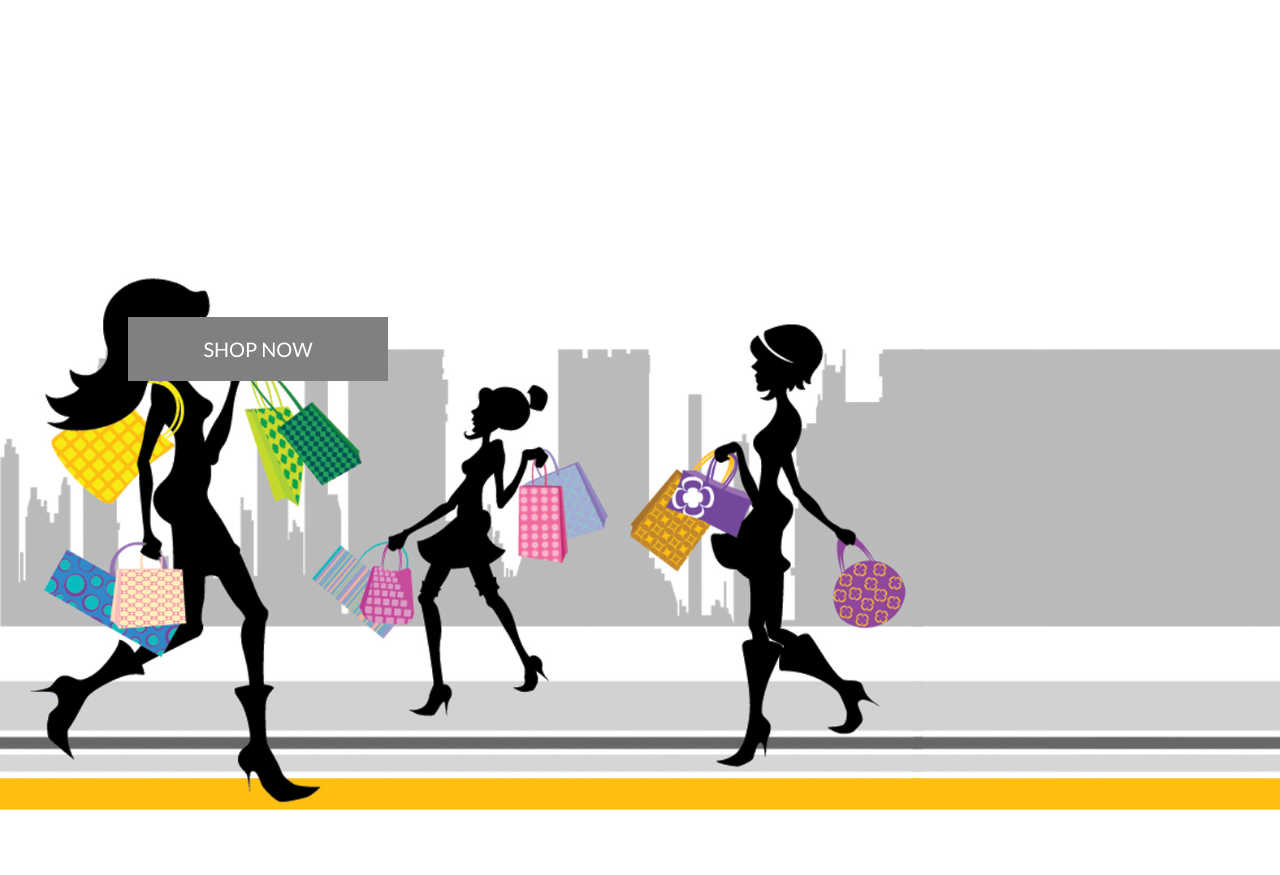
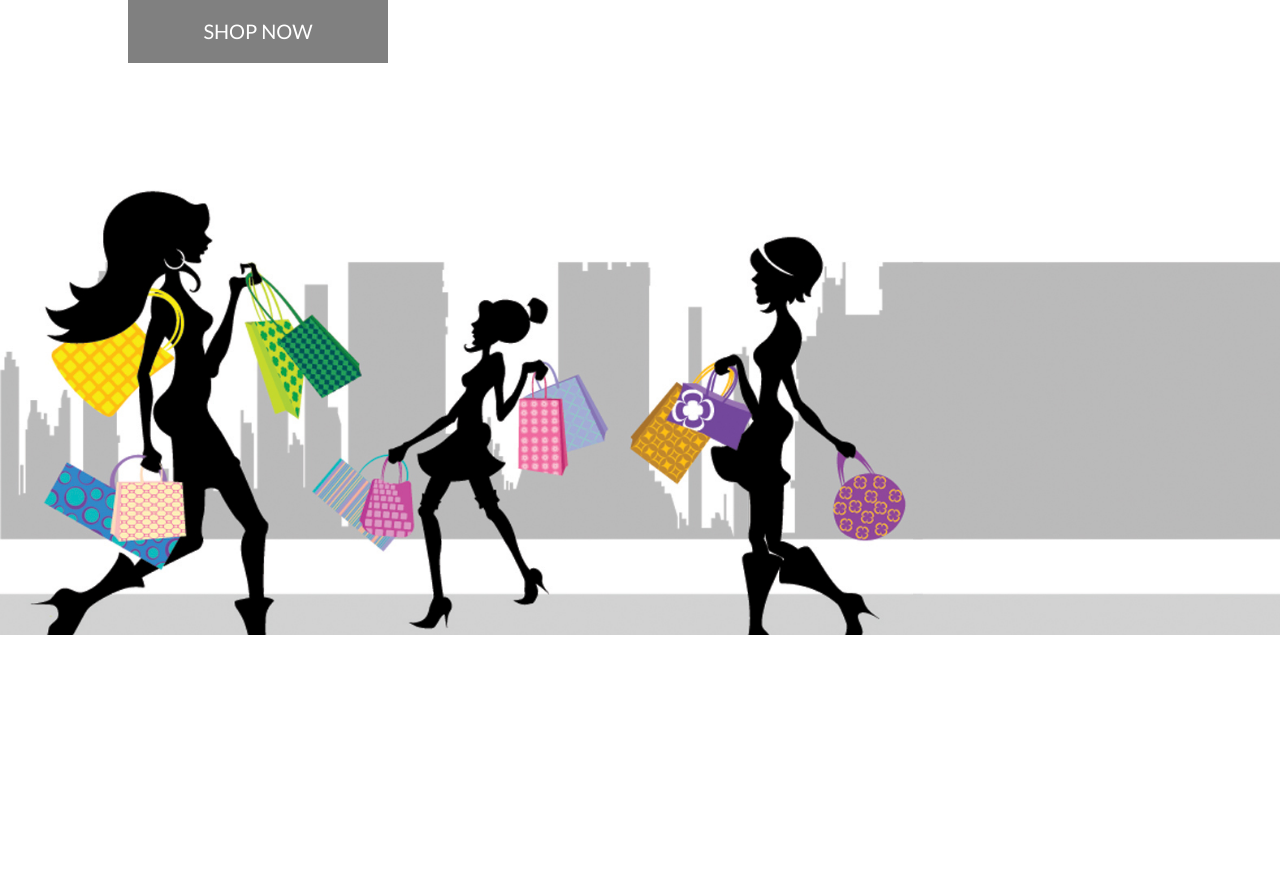
Before and after one commit to besheraj/aj-ecomm, a Django app: page / in a window 1280 px wide. Shown: the part 165-1040 px from the top of the page. After the commit the page ends 800 px from the top, so only its background shows below. Run offline with Django 3.2, Linux system fonts and the light colour scheme; some libraries are stand-ins or nearby versions.

Commit message:
re style the main page

```diff
--- a/home/templates/home/index.html
+++ b/home/templates/home/index.html
@@ -10,9 +10,8 @@
 {% endblock %}
 
 {% block content %}
-    <div class="container h-100">
-        <div class="row h-100">
-
+    <div class="container">
+        <div class="row">
                     <h4 class="shopnow">
                         <a href="{% url 'products' %}" class="shop-now-button btn btn-lg rounded-0 text-uppercase py-3">Shop Now</a>
                     </h4>
```
